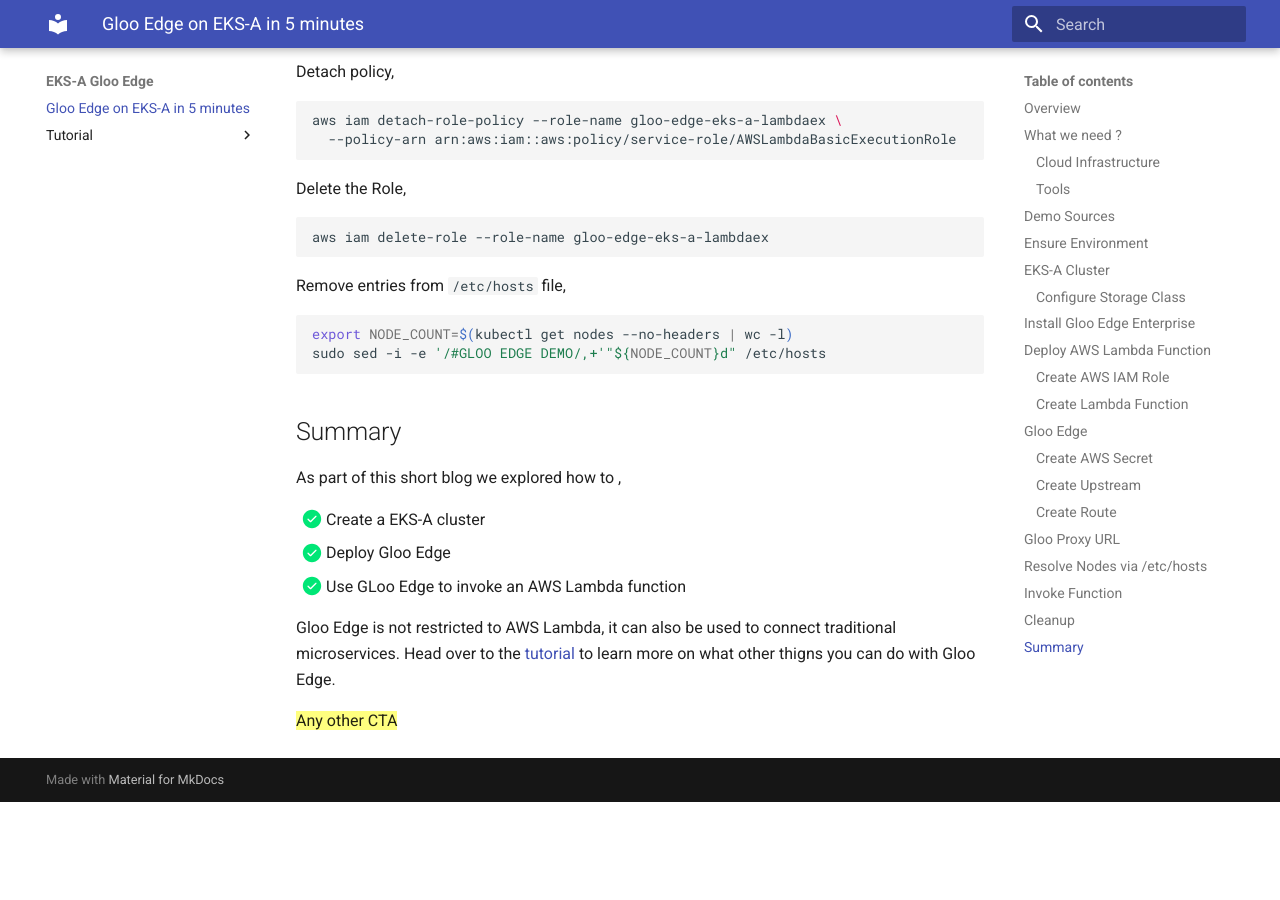
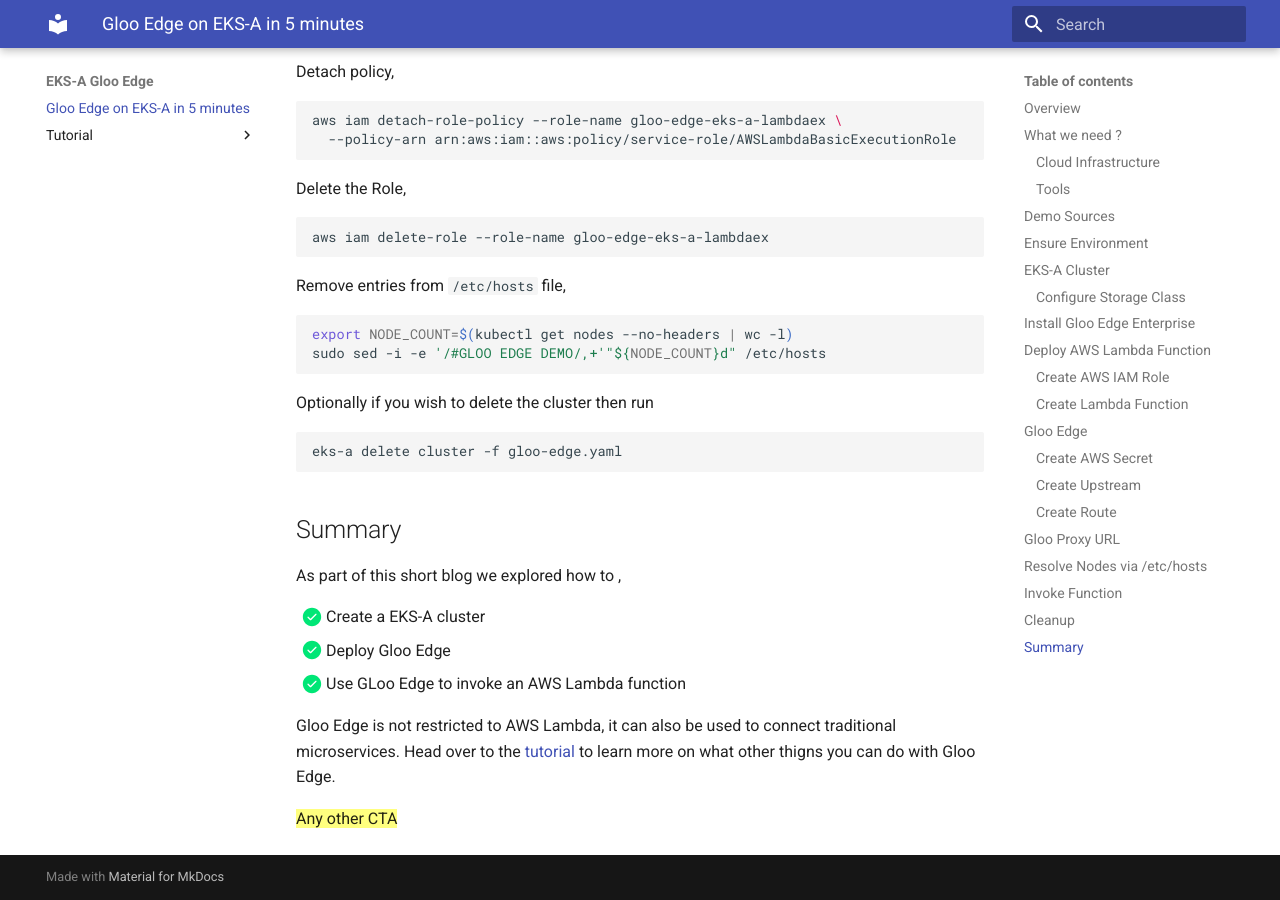
Before and after one commit to kameshsampath/gloo-edge-eks-a-demo, an MkDocs documentation site: the page built from docs/blog.md, in a window 1280 px wide and 900 px high, scrolled down 9679 px. Built offline with MkDocs 1.6.1 and Material for MkDocs 9.7.7, drawn with Linux system fonts in a browser that asks for light colours; before the commit the page ends 10481 px from its top, so only the background shows below that.

Commit message:
add cluster delete

````diff
--- a/docs/blog.md
+++ b/docs/blog.md
@@ -466,6 +466,12 @@
 sudo sed -i -e '/#GLOO EDGE DEMO/,+'"${NODE_COUNT}d" /etc/hosts
 ```
 
+Optionally if you wish to delete the cluster then run
+
+```shell
+eks-a delete cluster -f gloo-edge.yaml
+```
+
 ## Summary
 
 As part of this short blog we explored how to ,
````
